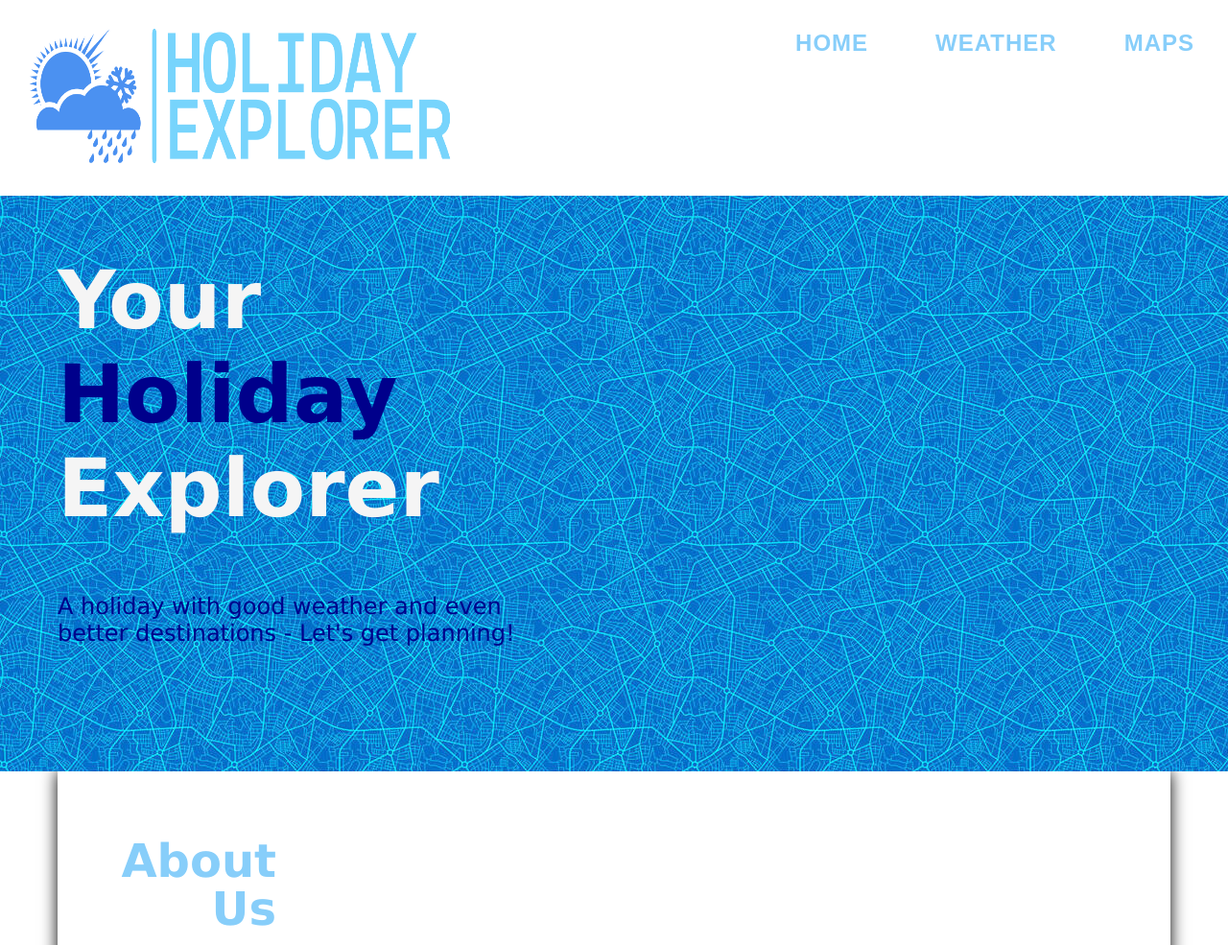
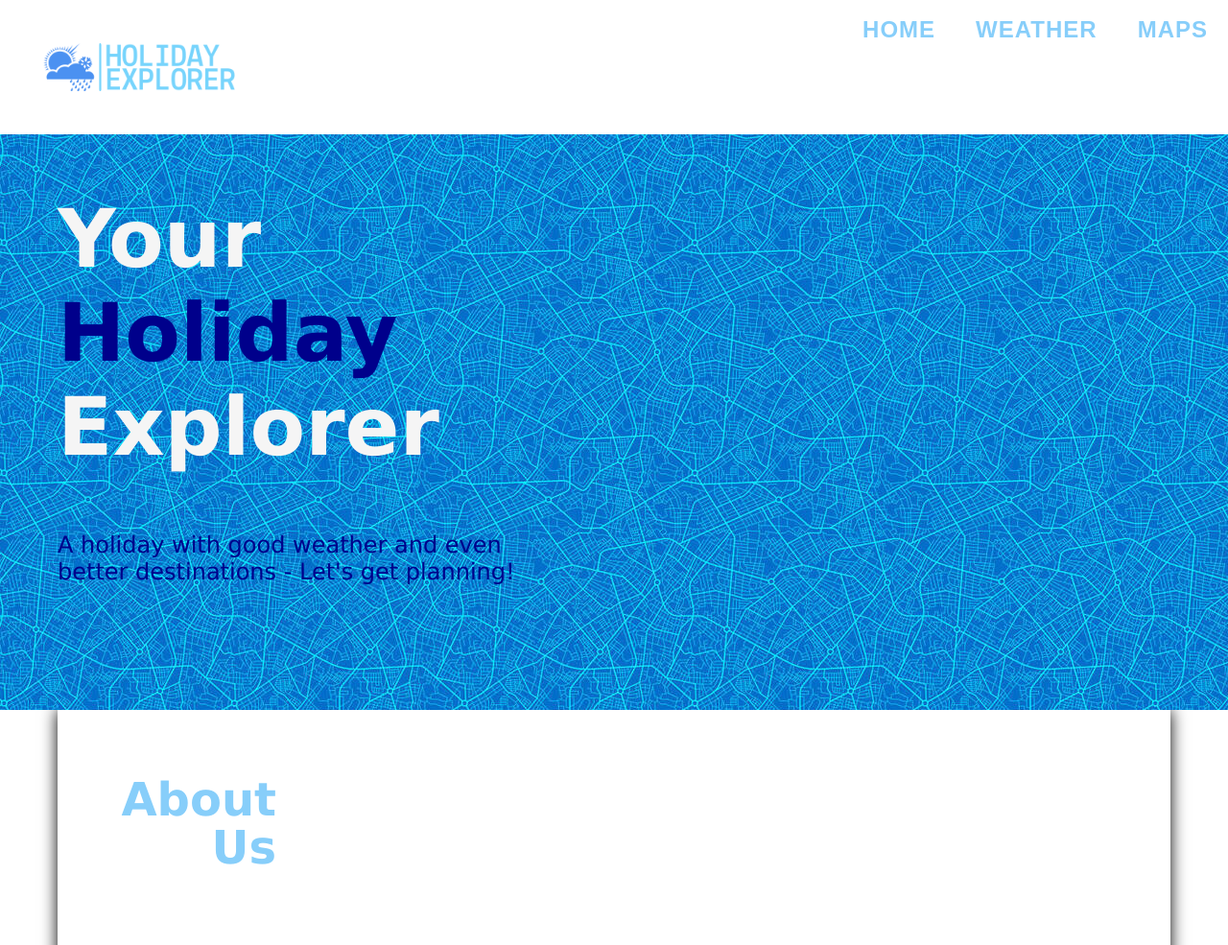
Before and after one commit to daleyjones/project-1-holidayexplorer, a plain HTML site: page index.html in a window 1280 px wide. Shown: the top 985 px of the page at 96% size. Drawn offline with nearby package versions, Linux system fonts and the light colour scheme.

Commit message:
updated commit

```diff
--- a/index.html
+++ b/index.html
@@ -13,13 +13,16 @@
 </head>
 <!--HEADER + NAVIGATION-->
 <body>
-    <img src="./images/logo.png" alt="logo" width="500x" height="200px" class="logo">
+
     <header>
+
         <nav>
             <a class="active" href="#about">Home</a>
             <a href="../weather/weather.html">Weather</a>
             <a href="../map/map.html">Maps</a>
         </nav>
+        <img src="./images/logo.png" alt="logo" width="250px" height="100px" class="logo">
+
          <!--HERO-->
          <section class="hero">
             <div>
--- a/map/map.js
+++ b/map/map.js
@@ -11,7 +11,7 @@ function loadMapFromLocalStorage() {
   if (mapData) {
     const parsedMapData = JSON.parse(mapData);
     // Set map center and zoom level from local storage
-    console.log(map);
+
     map.setCenter(parsedMapData.center);
     map.setZoom(parsedMapData.zoom);
   }
@@ -31,7 +31,7 @@ var searchButton = document.getElementById("searchButton");
 searchButton.addEventListener("click", function () {
   var searchText = document.getElementById("searchText").value;
   localStorage.setItem('searchText', searchText)
-  console.log(searchText);
+
   lookUpLocation(searchText);
   loadSearchFromLocalStorage();
 });
@@ -187,7 +187,7 @@ function lookUpLocation(location) {
 }
 
 function getPlaceId(result) {
-    console.log(result);
+
     var placeId = result.predictions[0].place_id;
     geocodePlaceId(placeId);
 }
--- a/map/searchHistory.js
+++ b/map/searchHistory.js
@@ -36,7 +36,7 @@ function displaySearchHistory() {
 var searchButton = document.getElementById('searchButton');
 searchButton.addEventListener('click', function () {
   var searchText = document.getElementById('searchText').value;
-  console.log(searchText);
+
   lookUpLocation(searchText);
   saveSearchHistory(searchText);
   displaySearchHistory(); // Update the search history display
@@ -76,7 +76,7 @@ function lookUpLocation(searchText) {
         title: searchText
       });
     } else {
-      console.log('Geocode was not successful for the following reason: ' + status);
+
     }
   });
 }
--- a/script.js
+++ b/script.js
@@ -19,15 +19,14 @@ stars.forEach((star, index1) => {
                 rating = 0
             }
         });
-        console.log(rating)
-        // document.getElementById("rating-value").textContent = rating
+
     });
 
 });
 function activeStarCount() {
     let rating = 0;
     const stars = document.querySelectorAll(".active");
-    console.log(stars);
+
     stars.forEach(() => rating++);
     return rating - 1;
   }
@@ -36,14 +35,14 @@ function activeStarCount() {
     const score = activeStarCount();
     reviews.push(score);
     localStorage.setItem("reviews", JSON.stringify(reviews));
-    console.log("done");
+
     location.reload()
   }
   const submitBtn = document.getElementById("submit");
   submitBtn.addEventListener("click", storeReview);
 
   const data = JSON.parse(localStorage.getItem("reviews")) || [];
-// Create a bar chart
+
 
 
 const chartContainer = document.getElementById("chartContainer");
@@ -72,8 +71,8 @@ for (let index = 1; index < 6; index++) {
       bar.style.backgroundColor = "pink";
       break;
   }
-  //   bar.style.backgroundColor = "blue";
+
   bar.style.marginRight = "10px";
-  bar.style.height = count * 10 + "px"; // Adjust the height based on the count
+  bar.style.height = count * 10 + "px";
   chartContainer.appendChild(bar);
 }
--- a/style.css
+++ b/style.css
@@ -18,7 +18,8 @@ header {
     background-color: white;
 }
 .logo {
-    padding: 30px;
+  margin: 20px;
+  padding: 25px;
 }
 
 a {
@@ -48,7 +49,7 @@ nav a {
     font-family: sans-serif, Arial, Helvetica;
     height: 40px;
     line-height: 60px;
-    margin: 15px;
+    margin: 1px;
     padding: 0px 20px;
     font-size: 0.7rem;
     text-transform: uppercase;
```
Also changed, not shown: weather/weather.js (+6 -19 lines).
